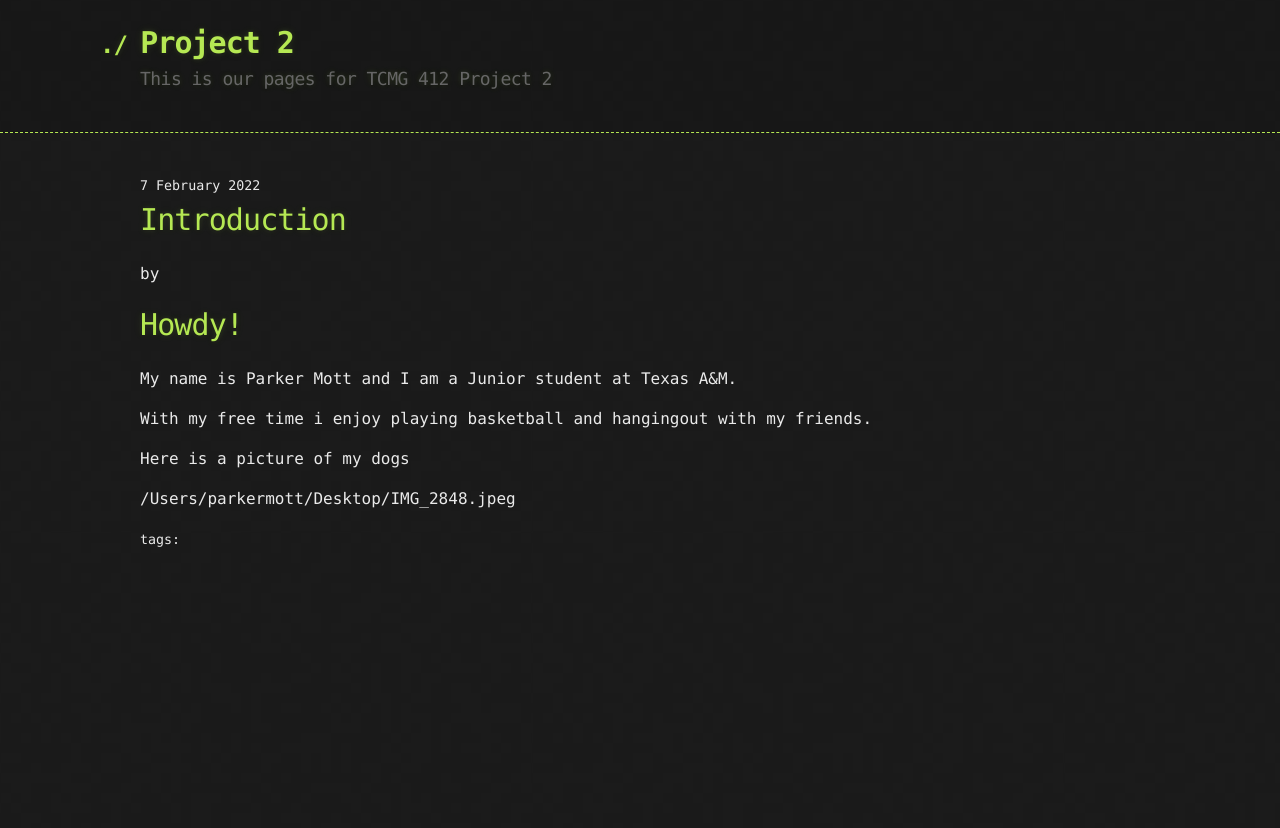
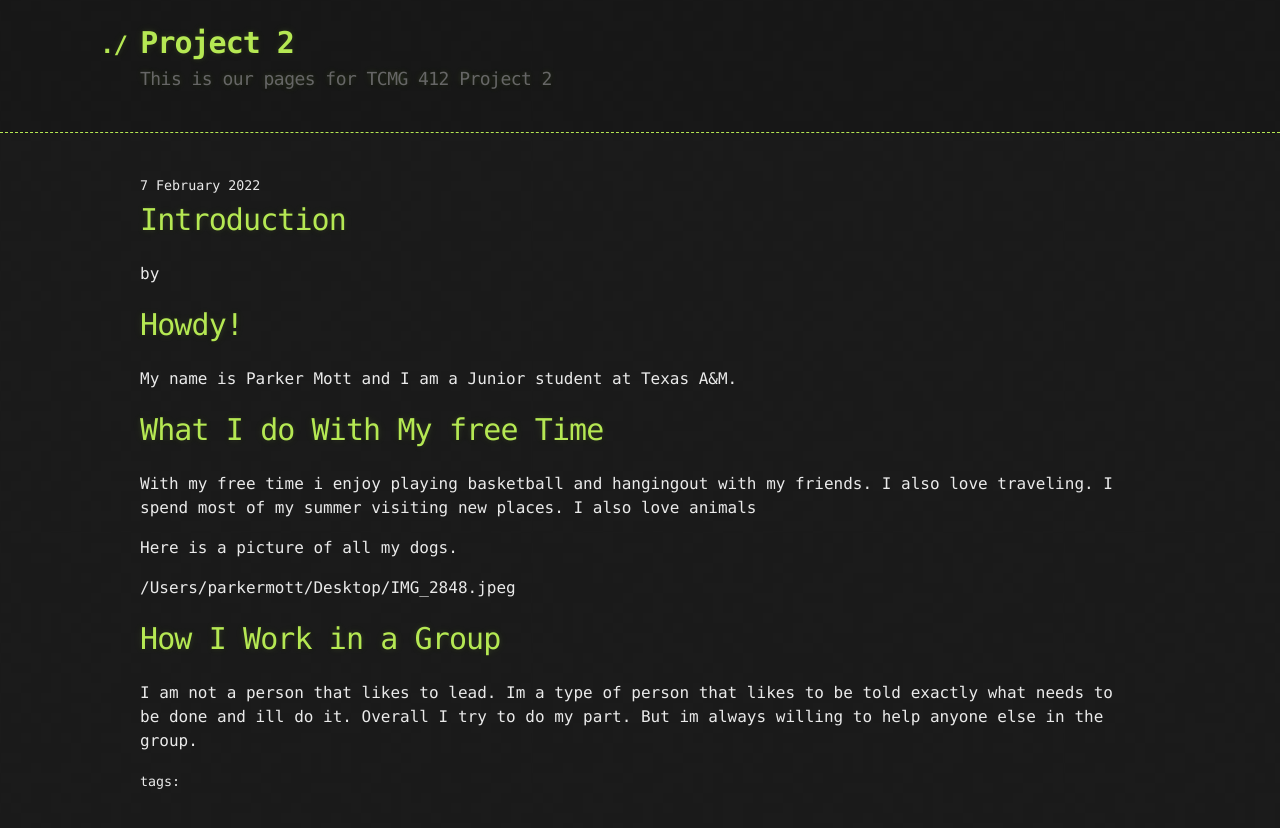
Before and after one commit to Spring22TCMG412Group4/Project2, a Jekyll site: the page built from _posts/2022-02-07-parker.md, in a window 1280 px wide. Shown: the top 828 px of the page. Built offline with Jekyll 4.4.1, drawn with Linux system fonts in a browser that asks for light colours.

Commit message:
Update 2022-02-07-parker.md

```diff
--- a/_posts/2022-02-07-parker.md
+++ b/_posts/2022-02-07-parker.md
@@ -7,8 +7,16 @@ title: Introduction
 
 My name is Parker Mott and I am a Junior student at Texas A&M.
 
-With my free time i enjoy playing basketball and hangingout with my friends.
+# What I do With My free Time
 
-Here is a picture of my dogs
+With my free time i enjoy playing basketball and hangingout with my friends. I also love traveling.
+I spend most of my summer visiting new places. I also love animals
+
+Here is a picture of all my dogs.
 
 /Users/parkermott/Desktop/IMG_2848.jpeg
+
+# How I Work in a Group
+
+I am not a person that likes to lead. Im a type of person that likes to be told exactly what needs to be done and ill do it.
+Overall I try to do my part. But im always willing to help anyone else in the group.
```
